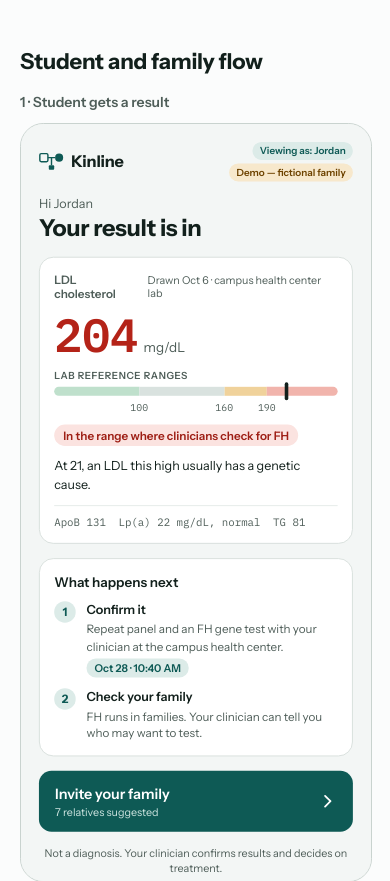
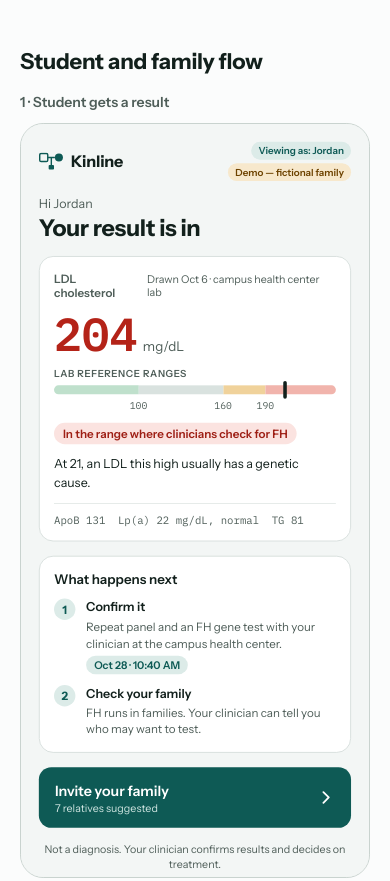
Before and after one commit to maazimam-stack/maazimam-stack.github.io, a plain HTML site: page kinline/index.html in a window 390 px wide. Shown: the part 472-1353 px from the top of the page. Drawn offline with Linux system fonts and the light colour scheme.

Commit message:
Kinline concept screens: size the phone screens more robustly (#2)
Screens keep their size when the page is first laid out with no room (a hidden tab
or pane), follow their container as it changes width, and leave room for the frame's
border at narrow widths. No change to the screens' content.

Co-Authored-By: Claude Fable 5.2 <noreply@anthropic.com>
Claude-Session: https://claude.ai/code/session_01JosrCfcz87b9qjkALX3Dn8

```diff
--- a/kinline/index.html
+++ b/kinline/index.html
@@ -25,7 +25,7 @@ a{color:#0E5A55}a:hover{color:#0A403C}
 .note{box-sizing:border-box;margin:20px 0 0;max-width:78ch;background:var(--amber);color:var(--amber-ink);border-radius:12px;padding:12px 16px;font-size:14px;line-height:1.5}
 .note b{font-weight:600}
 .pg-h2{margin:48px 0 18px;font-size:22px;line-height:1.2;font-weight:700;letter-spacing:-.01em}
-.flow{display:grid;grid-template-columns:repeat(auto-fill,minmax(min(390px,100%),390px));gap:36px 30px;justify-content:start}
+.flow{display:grid;grid-template-columns:repeat(auto-fill,minmax(min(392px,100%),392px));gap:36px 30px;justify-content:start}
 .board{margin:0;min-width:0;scroll-margin-top:16px}
 .board-cap{margin-bottom:10px;font-size:14px;line-height:1.4;font-weight:600;color:var(--soft)}
 .phone-box{box-sizing:content-box;width:calc(390px*var(--s,1));height:calc(844px*var(--s,1));border:1px solid var(--line);border-radius:calc(26px*var(--s,1));overflow:hidden;background:var(--mist)}
@@ -612,16 +612,22 @@ function mount(host){
   };
   it._draw();
 }
-/* phone screens are drawn at 390 by 844 and scaled down, never up, to the room they have */
+/* phone screens are drawn at 390 by 844 and scaled down, never up, to the room they have (2px of that room is the frame's border) */
 function fit(){
   Array.prototype.forEach.call(document.querySelectorAll('.phone-box'), function(box){
-    var room = box.parentNode.clientWidth, s = Math.min(1, room / 390);
-    box.style.setProperty('--s', String(Math.round(s * 1000) / 1000));
+    var room = box.parentNode.clientWidth;
+    if (!room) return;                       /* not laid out yet, as in a hidden tab: keep the scale it has */
+    var s = Math.floor(Math.min(1, (room - 2) / 390) * 1000) / 1000;
+    if (box.style.getPropertyValue('--s') !== String(s)) box.style.setProperty('--s', String(s));
   });
 }
 function start(){
   Array.prototype.forEach.call(document.querySelectorAll('[data-screen]'), mount);
   fit(); window.addEventListener('resize', fit);
+  if (window.ResizeObserver){
+    var watch = new ResizeObserver(fit);
+    Array.prototype.forEach.call(document.querySelectorAll('.flow'), function(el){ watch.observe(el); });
+  }
 }
 if (document.readyState === 'loading') document.addEventListener('DOMContentLoaded', start); else start();
 })();
```
